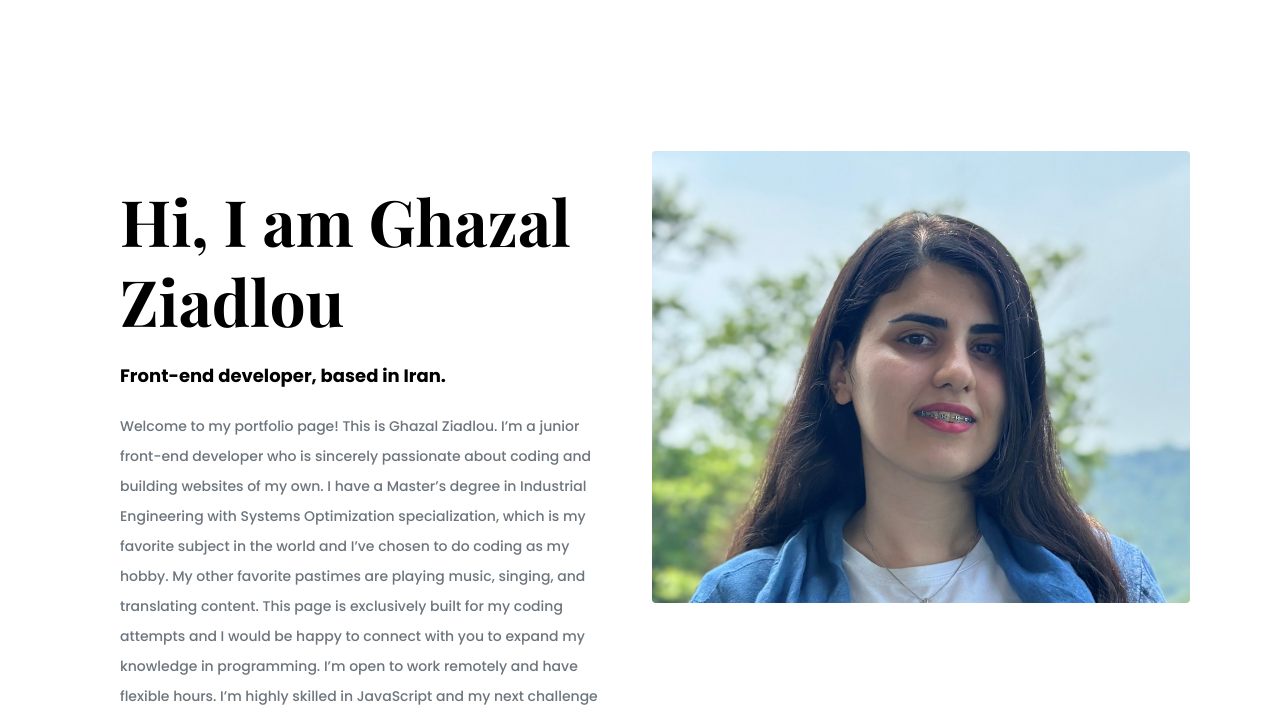
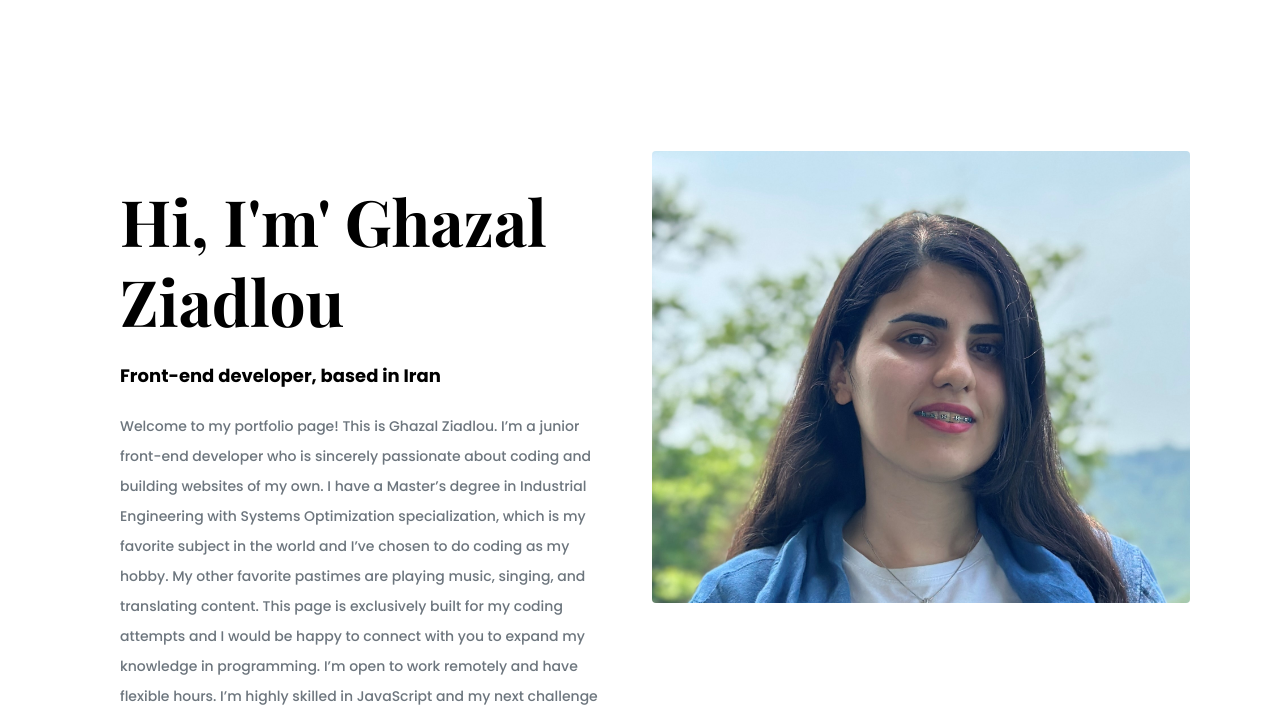
Before and after one commit to Ghazal-Z/my-portfolio, a plain HTML site: page about.html in a window 1280 px wide. Shown: the part 85-800 px from the top of the page. Drawn offline with nearby package versions, Linux system fonts and the light colour scheme.

Commit message:
Changed some content of the pages

```diff
--- a/about.html
+++ b/about.html
@@ -95,8 +95,8 @@
       <div class="row">
         <div class="col-lg-6">
           <div class="content content-about">
-            <h1 class="mb-4">Hi, I am Ghazal Ziadlou</h1>
-            <h2 class="mb-4">Front-end developer, based in Iran.</h2>
+            <h1 class="mb-4">Hi, I'm' Ghazal Ziadlou</h1>
+            <h2 class="mb-4">Front-end developer, based in Iran</h2>
             <p class="mb-5 text-muted">
               Welcome to my portfolio page! This is Ghazal Ziadlou. I’m a junior
               front-end developer who is sincerely passionate about coding and
@@ -110,10 +110,7 @@
               have flexible hours. I’m highly skilled in JavaScript and my next
               challenge would be learning React.
             </p>
-            <a
-              href="/work.html"
-              title="My projects"
-              class="btn btn-branding"
+            <a href="/work.html" title="My projects" class="btn btn-branding"
               >See my projects</a
             >
           </div>
```
